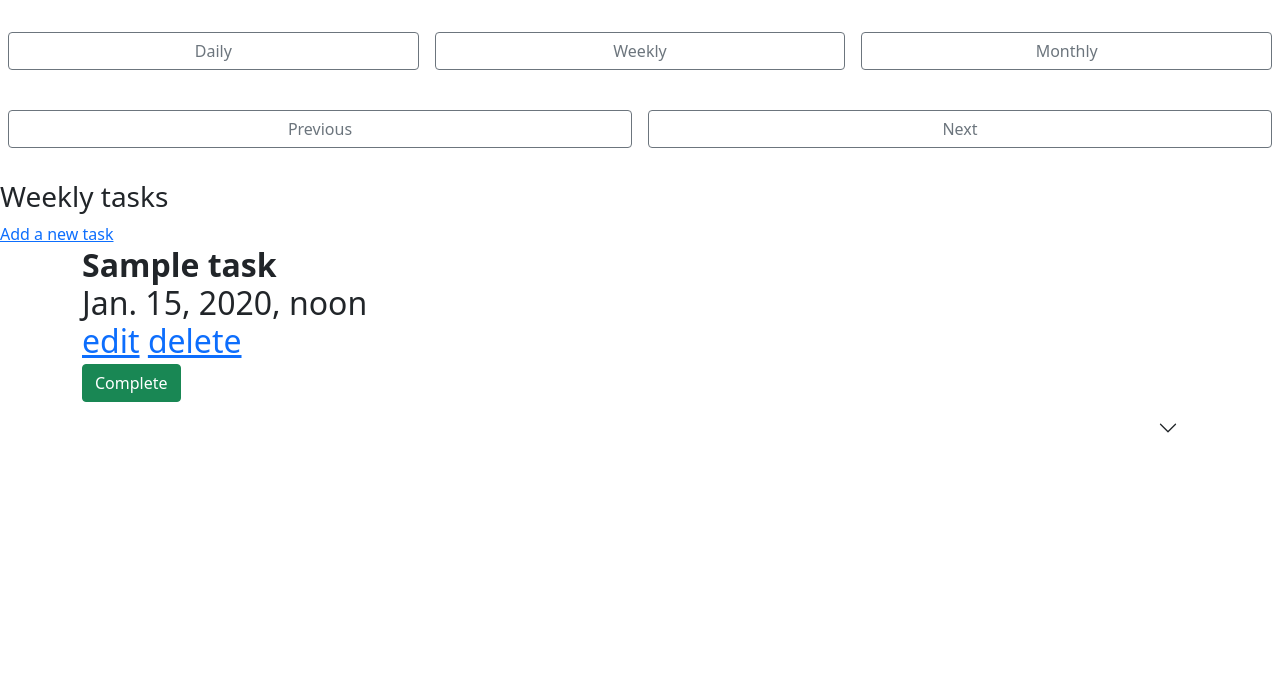
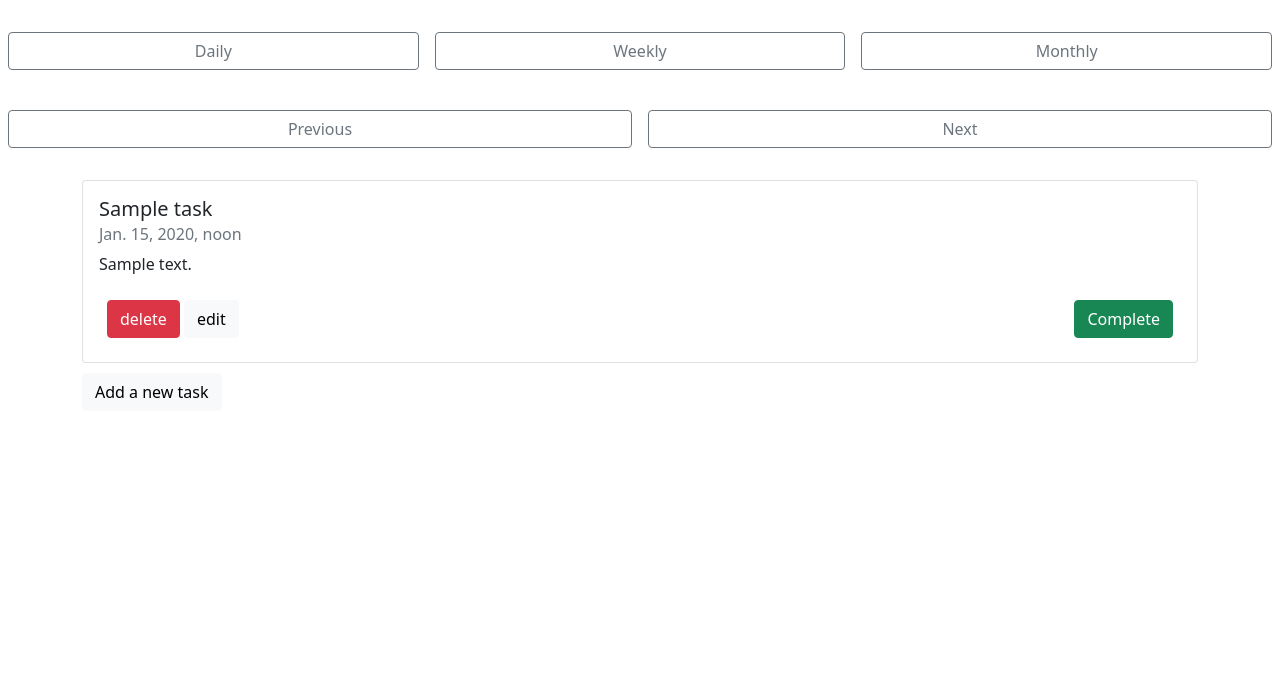
Before and after one commit to Julia-321/Planner, a Django app: template templates/tasks/weekly.html in a window 1280 px wide. Shown: the part 56-750 px from the top of the page. Run offline with Django 3.2, Linux system fonts and the light colour scheme; tables that the repository leaves empty hold one stand-in row (values such as "Sample post"); the template is opened without the code that fills it: values that come from a table or form of the project are taken from there, most other values are stand-ins (such as "Sample title", 1, 10 or a date in 2020); some libraries are stand-ins or nearby versions.

Commit message:
changed home page front

```diff
--- a/templates/tasks/weekly.html
+++ b/templates/tasks/weekly.html
@@ -8,61 +8,48 @@
     {% include 'tasks/nav_tasks.html' %}
     {% include 'tasks/nav_dates.html' %}
 
-    <h3>Weekly tasks</h3>
+    <div class="container">
+        {% if tasks %}
+            {% for task in tasks %}
+                <div class="card w-100" style="margin-bottom: 10px">
+                    <div class="card-body">
+                        <h5 class="card-title" id="flush-heading{{ task.id }}">{{ task.name }}</h5>
+                        <h6 class="card-subtitle mb-2 text-muted">{{ task.deadline }}</h6>
+                        <p class="card-text">{{ task.description }}</p>
 
-    <div>
-        <a href="/tasks/add"> Add a new task </a>
-
-    </div>
-
-    <div class="container">
-        <div class="accordion accordion-flush" id="accordionFlushExample">
-            {% for task in tasks %}
-                <div class="accordion-item">
-                    <h2 class="accordion-header" id="flush-heading{{ task.id }}">
-
-                            <div>
-                                <div><b>{{ task.name }}</b></div>
-                                <div>{{ task.deadline }}</div>
-                                <div>
-                                    <a href="/tasks/edit/?id={{ task.id }}">edit</a>
-                                    <a href="/tasks/delete/?id={{ task.id }}">delete</a>
-
-                                </div>
+                        <div class="d-flex flex-row-reverse justify-content-between">
+                            <div class="p-2">
                                 <form method="post" action='{% url 'list_view' year=date.year month=date.month day=date.day %}'>
-
                                     {% csrf_token %}
 
                                     <input type="hidden" name="cur" value="{{ checked }}">
                                     <input type="hidden" name="complete_id" value="{{ task.id }}">
-                                {% if not task.complete %}
 
-
-                                    <button type="submit" class="btn btn-secondary" name="incomplete">Incomplete</button>
-
-
-                                {% else %}
-
-                                    <button type="submit" class="btn btn-success" name="complete"> Complete </button>
-
-
-                                {% endif %}
+                                    {% if not task.complete %}
+                                        <button type="submit" class="btn btn-secondary" name="incomplete">Incomplete</button>
+                                    {% else %}
+                                        <button type="submit" class="btn btn-success" name="complete"> Complete </button>
+                                    {% endif %}
 
                                 </form>
                             </div>
-
-                        <button class="accordion-button collapsed" type="button" data-bs-toggle="collapse"
-                                data-bs-target="#flush-collapse{{ task.id }}" aria-expanded="false"
-                                aria-controls="flush-collapse{{ task.id }}">
-                        </button>
-                    </h2>
-                    <div id="flush-collapse{{ task.id }}" class="accordion-collapse collapse" aria-labelledby="flush-heading{{ task.id }}"
-                         data-bs-parent="#accordionFlushExample">
-                        <div class="accordion-body"> &nbsp;&nbsp;&nbsp;&nbsp; {{ task.description }} </div>
-
+                            <div class="p-2">
+                                <a class="btn btn-danger" href="/tasks/delete/?id={{ task.id }}">delete</a>
+                                <a class="btn btn-light" href="/tasks/edit/?id={{ task.id }}">edit</a>
+                            </div>
+                        </div>
                     </div>
                 </div>
             {% endfor %}
+        {% else %}
+            <div class="alert alert-success" role="alert">
+                There are no tasks!
+            </div>
+        {% endif %}
+
+        <div>
+            <a class="btn btn-light" href="/tasks/add"> Add a new task </a>
         </div>
+
     </div>
 {% endblock %}
```
Also changed, not shown: templates/tasks/daily.html (+25 -37 lines), templates/tasks/monthly.html (+5 -8 lines), tasks/migrations/0005_auto_20210510_1113.py (added).
